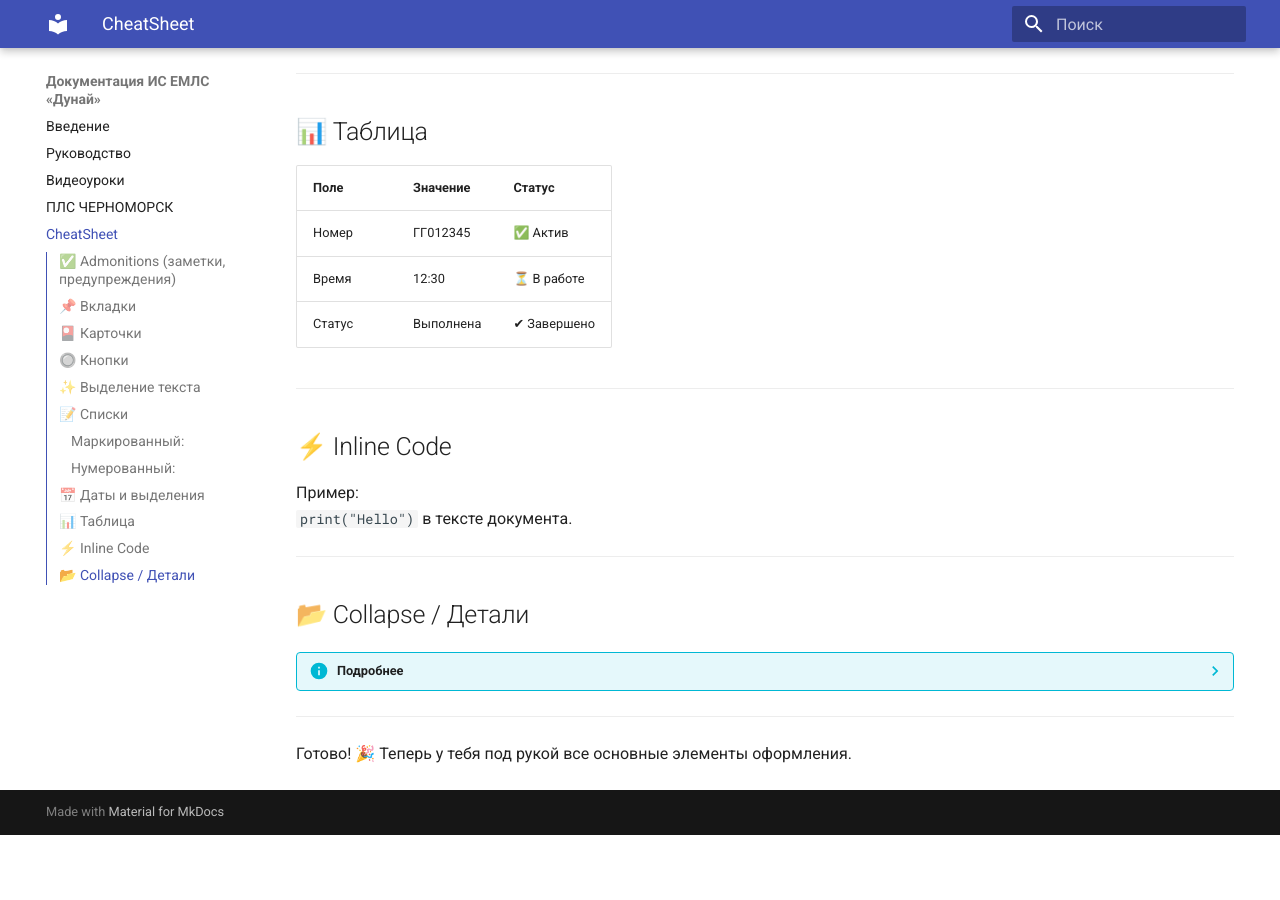
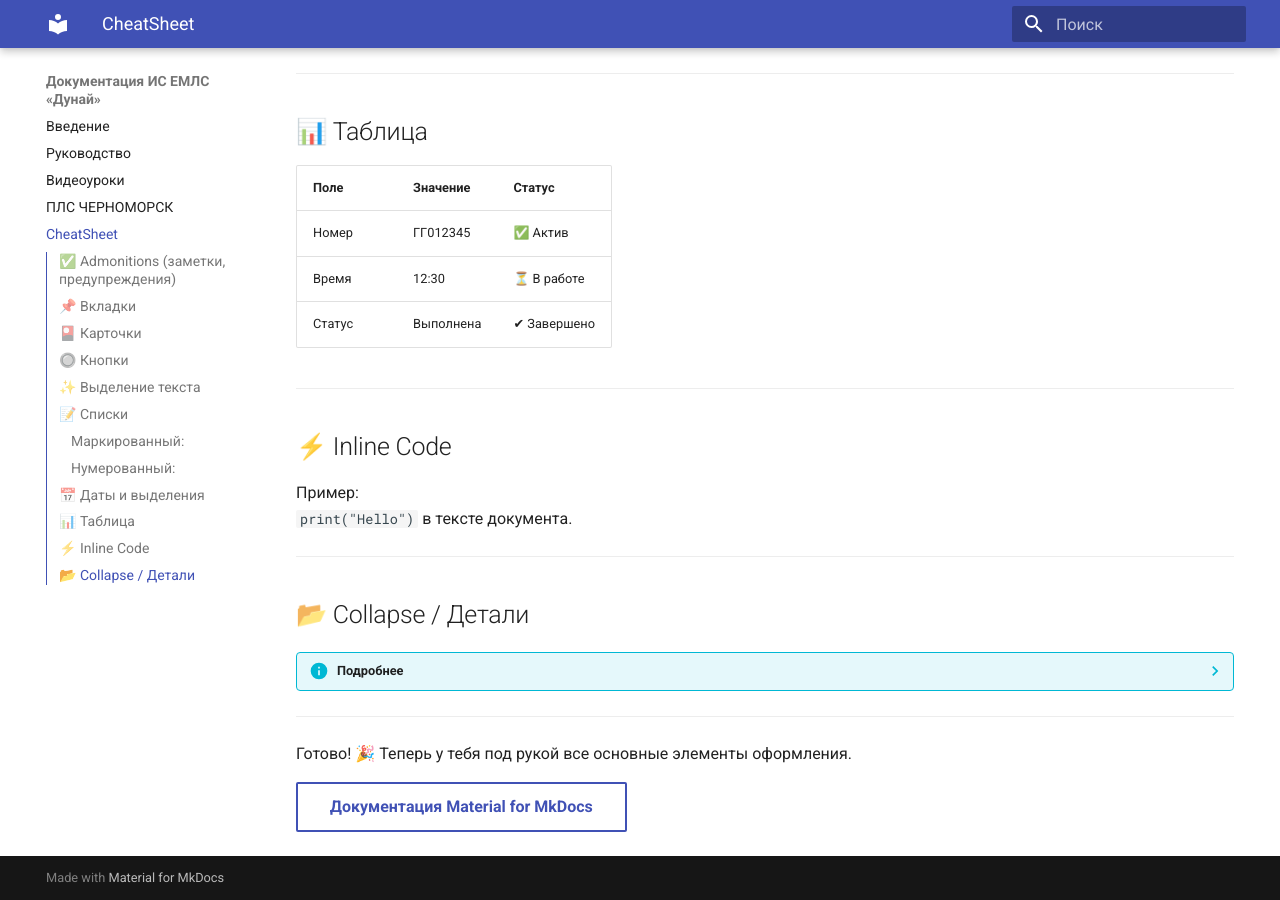
Before and after one commit to vvxsoni/Danube_help, an MkDocs documentation site: the page built from docs/cheatsheet.md, in a window 1280 px wide and 900 px high, scrolled down 2500 px. Built offline with MkDocs 1.6.1 and Material for MkDocs 9.7.7, drawn with Linux system fonts in a browser that asks for light colours; before the commit the page ends 3335 px from its top, so only the background shows below that.

Commit message:
[Документация Material for MkDocs](https://squidfunk.github.io/mkdocs-material/reference/){ .md-button target="_blank"}

```diff
--- a/docs/cheatsheet.md
+++ b/docs/cheatsheet.md
@@ -119,3 +119,5 @@ _Подчеркнуть можно курсивом_ или через HTML:
 ---
 
 Готово! 🎉 Теперь у тебя под рукой все основные элементы оформления.
+
+[Документация Material for MkDocs](https://squidfunk.github.io/mkdocs-material/reference/){ .md-button target="_blank"}
```
